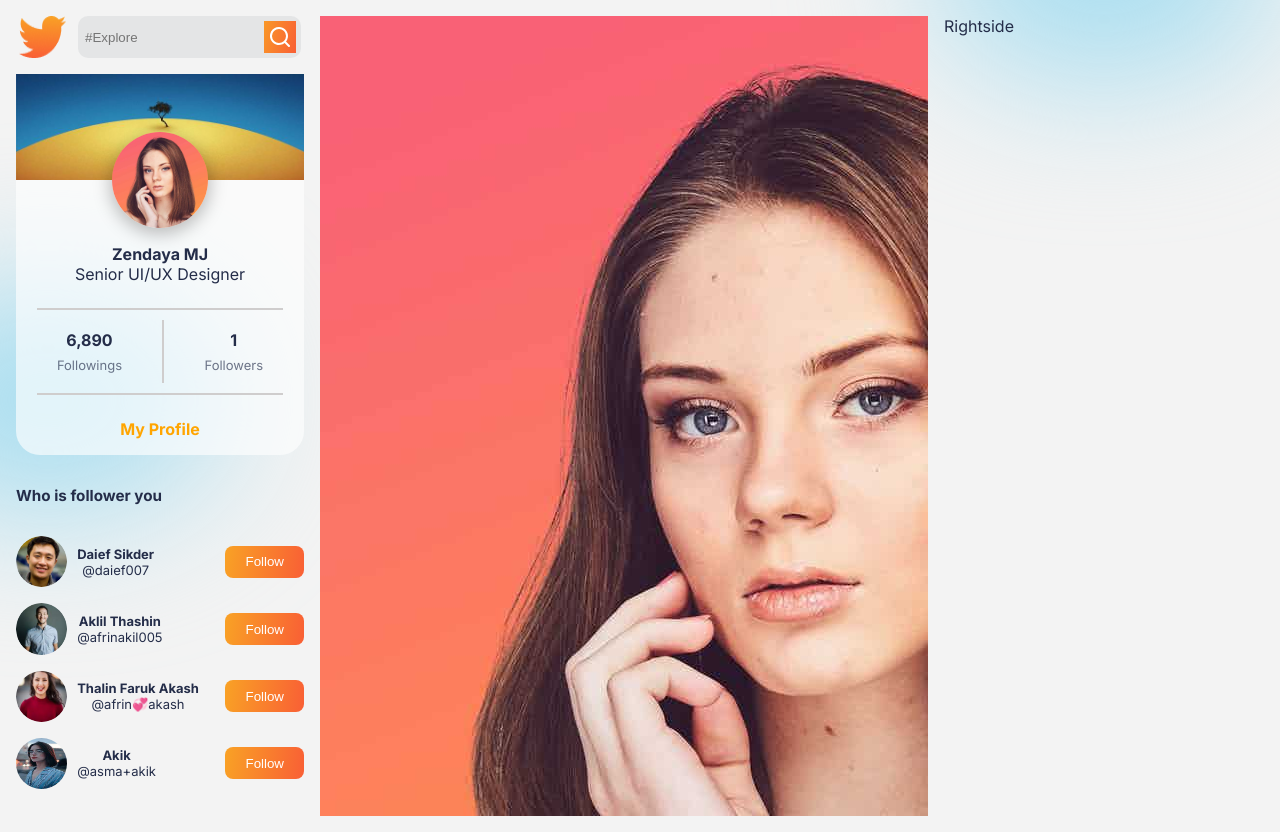
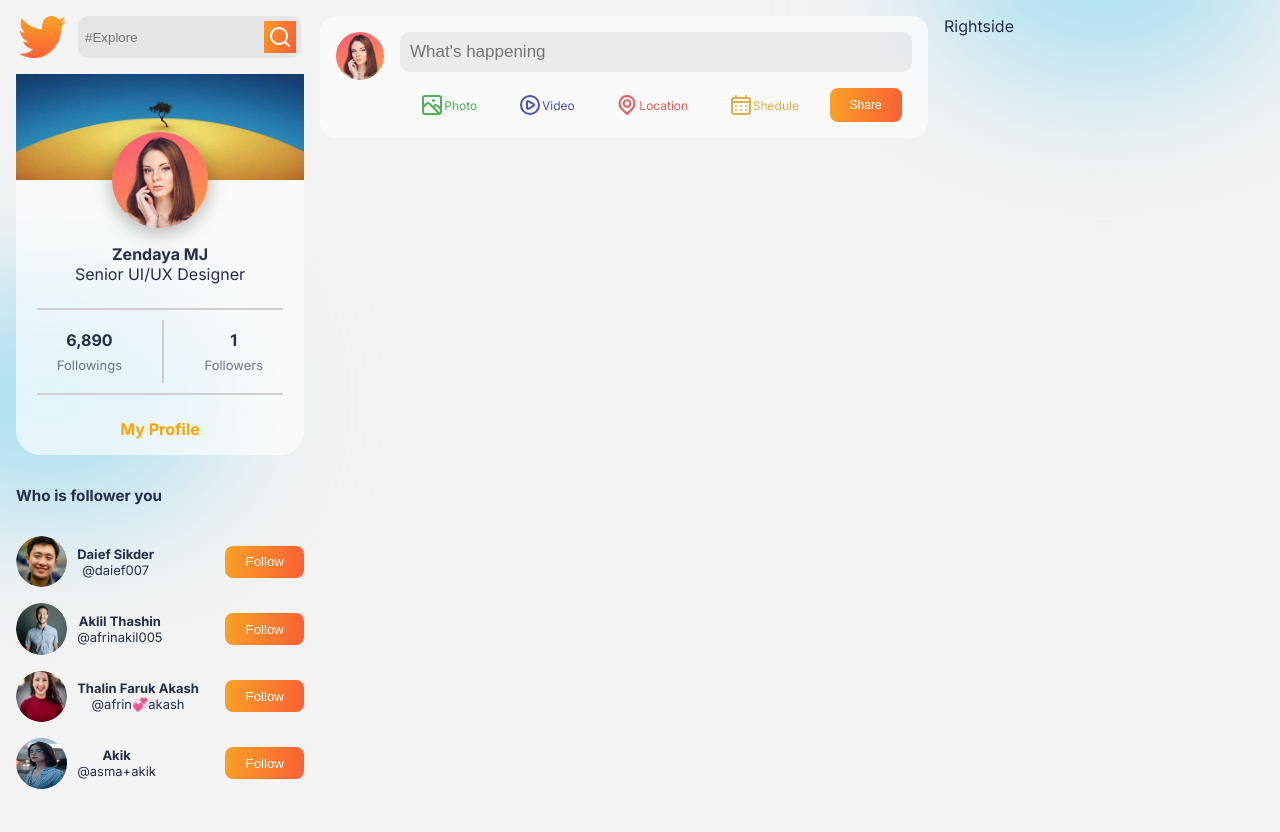
Before and after one commit to daief48/socialMedia_mern, a React (Create React App) app: page / in a window 1280 px wide. Built offline with nearby package versions, Linux system fonts and the light colour scheme; a web font is replaced by a local one.

Commit message:
PostShare added

```diff
--- a/src/componets/PostShare/PostShare.css
+++ b/src/componets/PostShare/PostShare.css
@@ -0,0 +1,68 @@
+.PostShare{
+    display: flex;
+    gap: 1rem;
+    background-color: var(--cardColor);
+    padding: 1rem;
+    border-radius: 1rem;
+}
+.PostShare>img{
+    border-radius: 50%;
+    width: 3rem;
+    height: 3rem;
+}
+.PostShare>div{
+    display: flex;
+    flex-direction: column;
+    width: 90%;
+    gap:1rem;
+}
+.PostShare>div>input{
+    background-color: var(--inputColor);
+    border-radius: 10px;
+    padding: 10px;
+    font-size: 17px;
+    border: none;
+    outline: none;
+}
+
+.postOptions{
+    display: flex;
+    justify-content: space-around;
+}
+
+.option{
+    padding: 5px;
+    padding-left: 10px;
+    padding-right: 10px;
+    border-radius: 10%;
+    display: flex;
+    align-items: center;
+    justify-content: center;
+    font-size: 12px;
+}
+.option:hover{
+    cursor: pointer;
+}
+.ps-button{
+    padding: 5px;
+    padding-left: 20px;
+    padding-right: 20px;
+    font-size: 12px;
+}
+
+.previewImage{
+    position: relative;
+}
+
+.previewImage>svg{
+    position: absolute;
+    right: 1rem;
+    top: 0.5rem;
+    cursor: pointer;
+}
+.previewImage>img{
+    width: 100%;
+    max-height: 20rem;
+    object-fit: cover;
+    border-radius: 0.5rem;
+}
--- a/src/componets/PostShare/PostShare.jsx
+++ b/src/componets/PostShare/PostShare.jsx
@@ -1,9 +1,63 @@
 import React from 'react';
 import ProfileImage from "../../img/profileImg.jpg";
+import {UilScenery} from "@iconscout/react-unicons";
+import {UilPlayCircle} from "@iconscout/react-unicons";
+import {UilLocationPoint} from "@iconscout/react-unicons";
+import {UilSchedule} from "@iconscout/react-unicons";
+import {UilTimes} from "@iconscout/react-unicons";
+import "./PostShare.css";
+import { useState } from 'react';
+import { useRef } from 'react';
 const PostShare = () => {
+    const [image,setImage] = useState(null);
+    const imageRef = useRef();
+
+    const onImageChange = (event) =>{
+        if(event.target.files && event.target.files[0]){
+            let img = event.target.files[0];
+            setImage({
+                image: URL.createObjectURL(img)
+            })
+        }
+    }
   return (
     <div className='PostShare'>
       <img src={ProfileImage} alt="" srcset="" />
+      <div>
+        <input type="text" placeholder="What's happening"/>
+        <div className="postOptions">
+        <div className="option" style={{color: "var(--photo)"}} onClick={() => imageRef.current.click()}>
+            <UilScenery/>
+            Photo
+        </div>
+        <div className="option" style={{color: "var(--video)"}}>
+            <UilPlayCircle/>
+            Video
+        </div>
+        <div className="option" style={{color: "var(--location)"}}>
+            <UilLocationPoint/>
+            Location
+        </div>
+        <div className="option" style={{color: "var(--shedule)"}}>
+            <UilSchedule/>
+            Shedule
+        </div>
+        <button className='button ps-button'>
+            Share
+        </button>
+        <div style={{display:"none"}}>
+        <input type="file" name='myImage' ref={imageRef} onChange={onImageChange}/>
+        </div>
+      </div>
+
+      {image && (
+        <div className="previewImage">
+            <UilTimes onClick={() => setImage(null)}/>
+            <img src={image.image} alt="" />
+        </div>
+      )}
+      </div>
+
     </div>
   )
 }
```
